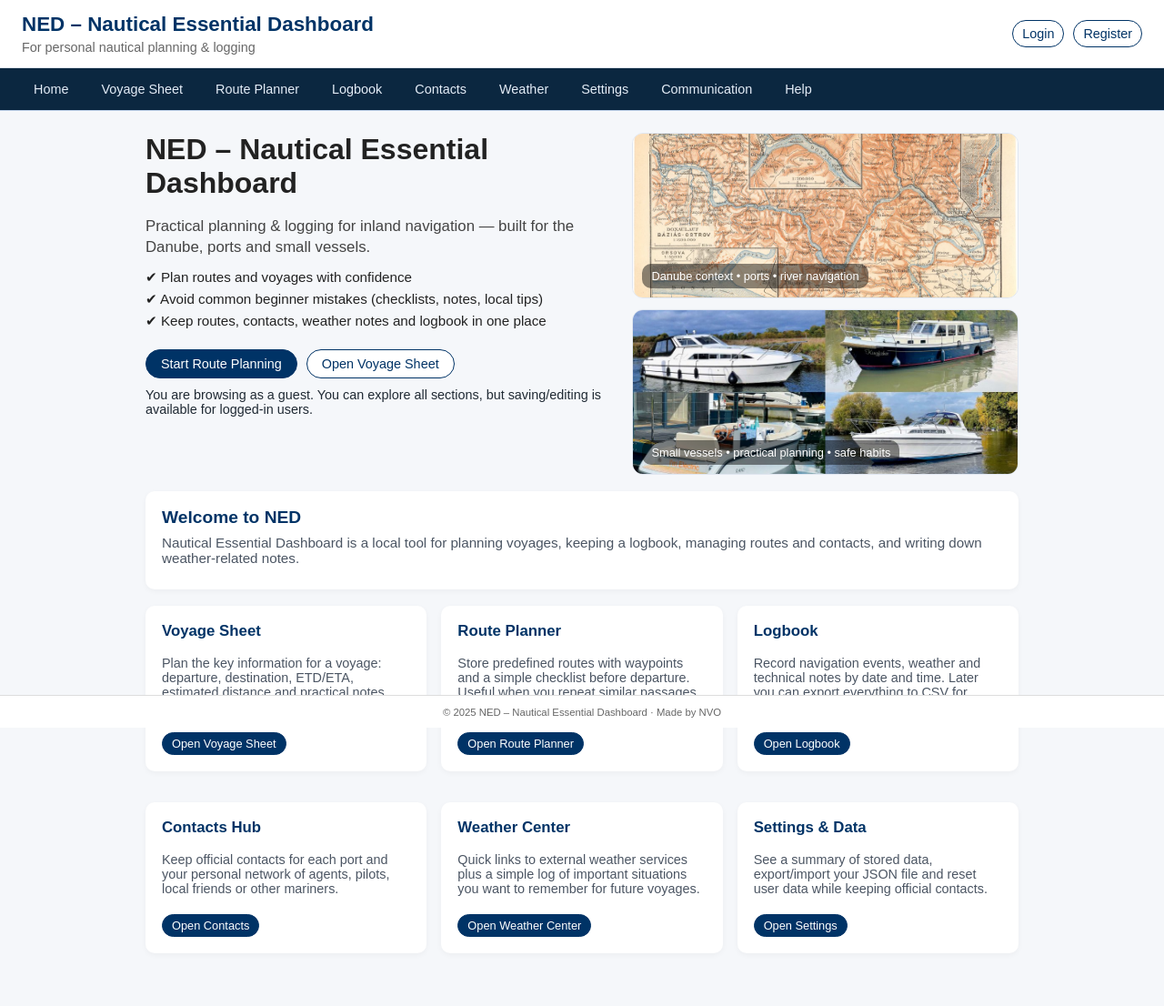
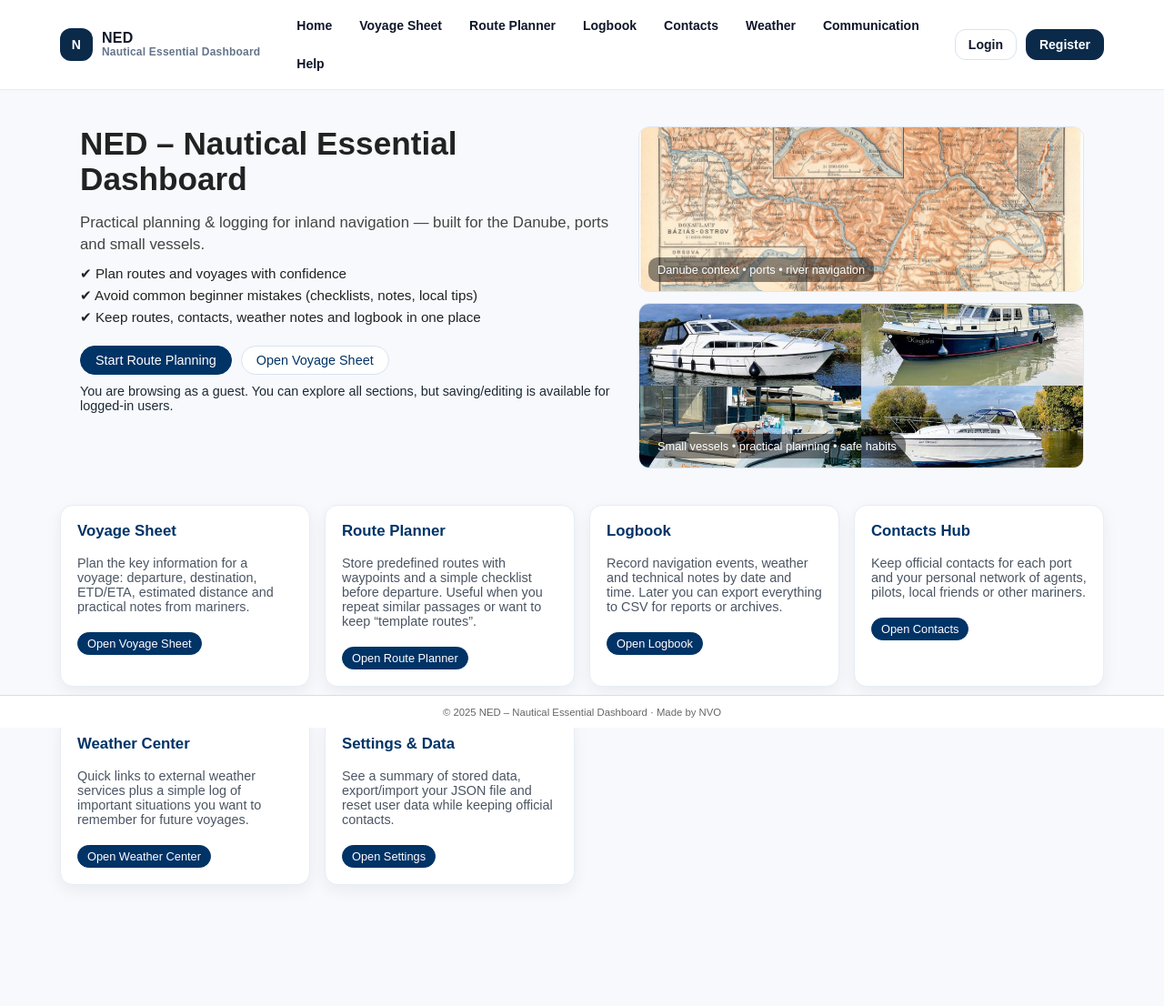
Before and after one commit to NVO01-95/NED-, a Flask app: page / in a window 1280 px wide. Shown: the whole page at 91% size. After the commit the page ends 973 px from the top, so only its background shows below. Run offline with Flask 3, Linux system fonts and the light colour scheme.

Commit message:
Beauty&Style

```diff
--- a/static/style.css
+++ b/static/style.css
@@ -552,3 +552,163 @@
     height: 200px;
   }
 }
+
+/* ---------- TOP NAV (WebWave-like) ---------- */
+.top-nav {
+  position: sticky;
+  top: 0;
+  z-index: 50;
+  background: #fff;
+  border-bottom: 1px solid #e7edf6;
+}
+
+.top-nav-inner {
+  max-width: 1180px;
+  margin: 0 auto;
+  padding: 12px 16px;
+  display: flex;
+  align-items: center;
+  gap: 14px;
+}
+
+.brand {
+  display: flex;
+  align-items: center;
+  gap: 10px;
+  text-decoration: none;
+  color: #0f172a;
+  font-weight: 800;
+  letter-spacing: 0.2px;
+}
+
+.brand-mark {
+  width: 36px;
+  height: 36px;
+  border-radius: 12px;
+  background: #0b2a4a;
+  display: grid;
+  place-items: center;
+  color: #fff;
+  font-weight: 900;
+  font-size: 14px;
+}
+
+.brand-text {
+  display: flex;
+  flex-direction: column;
+  line-height: 1.05;
+}
+.brand-text .title { font-size: 16px; }
+.brand-text .sub { font-size: 12px; color: #64748b; font-weight: 700; }
+
+.nav-links {
+  display: flex;
+  align-items: center;
+  gap: 10px;
+  margin-left: 16px;
+  flex: 1;
+  flex-wrap: wrap;
+}
+
+.nav-links a {
+  text-decoration: none;
+  color: #0f172a;
+  font-weight: 650;
+  font-size: 14px;
+  padding: 8px 10px;
+  border-radius: 12px;
+}
+
+.nav-links a:hover {
+  background: #f1f5f9;
+}
+
+.nav-actions {
+  display: flex;
+  align-items: center;
+  gap: 10px;
+}
+
+.user-chip{
+  font-size: 13px;
+  font-weight: 700;
+  color:#0f172a;
+  background:#f1f5f9;
+  padding: 8px 10px;
+  border-radius: 999px;
+  border: 1px solid #e7edf6;
+}
+
+.btn-nav {
+  display: inline-flex;
+  align-items: center;
+  justify-content: center;
+  padding: 8px 14px;
+  border-radius: 12px;
+  text-decoration: none;
+  font-weight: 800;
+  font-size: 14px;
+  border: 1px solid #d9e3f1;
+  color: #0f172a;
+  background: #fff;
+}
+
+.btn-nav.primary {
+  background: #0b2a4a;
+  color: #fff;
+  border-color: #0b2a4a;
+}
+
+.btn-nav:hover { filter: brightness(0.98); }
+
+/* Mobile: păstrăm doar brand + butoane (simplu, fără JS) */
+@media (max-width: 900px) {
+  .nav-links { display: none; }
+}
+
+/* Optional: să nu fie lipit content-ul de navbar */
+.ned-main{
+  max-width: 1180px;
+  margin: 0 auto;
+  padding: 18px 16px;
+}
+
+/* ----- PAGE BACKGROUND (subtle) ----- */
+body{
+  background: #f7f9fc;
+}
+
+/* make cards pop a bit */
+.ned-card{
+  background: #fff;
+  border: 1px solid #e7edf6;
+  border-radius: 14px;
+  box-shadow: 0 6px 18px rgba(15, 23, 42, 0.06);
+}
+
+/* Home hero spacing */
+.ned-hero{
+  padding: 22px;
+  border-radius: 16px;
+}
+
+/* Make hero title more landing-like */
+.ned-hero-text h1{
+  font-size: 2.2rem;
+  line-height: 1.1;
+}
+
+/* Make small buttons look consistent */
+.btn.btn-secondary{
+  border: 1px solid #d9e3f1;
+  background: #fff;
+}
+
+/* Home grid cards hover */
+.home-grid .home-card{
+  transition: transform 0.12s ease, box-shadow 0.12s ease;
+}
+.home-grid .home-card:hover{
+  transform: translateY(-2px);
+  box-shadow: 0 10px 24px rgba(15, 23, 42, 0.08);
+}
--- a/templates/base.html
+++ b/templates/base.html
@@ -6,42 +6,49 @@
     <link rel="stylesheet" href="{{ url_for('static', filename='style.css') }}">
 </head>
 <body>
-    <header class="ned-header">
-        <div class="ned-header-left">
-            <h1>NED – Nautical Essential Dashboard</h1>
-            <p class="ned-tagline">For personal nautical planning &amp; logging</p>
-        </div>
 
-        <div class="ned-header-right">
-            {% if current_username %}
-                <span class="user-label">
-                    Logged in as {{ current_username }}
+    <!-- Top bar (WebWave-like) -->
+    <header class="top-nav">
+        <div class="top-nav-inner">
+
+            <a class="brand" href="{{ url_for('home') }}">
+                <span class="brand-mark">N</span>
+                <span class="brand-text">
+                    <span class="title">NED</span>
+                    <span class="sub">Nautical Essential Dashboard</span>
                 </span>
-                <a href="{{ url_for('logout') }}" class="nav-link">Logout</a>
-            {% else %}
-                <a href="{{ url_for('login') }}" class="nav-link">Login</a>
-                <a href="{{ url_for('register') }}" class="nav-link">Register</a>
-            {% endif %}
-        </div>
-    </header>
+            </a>
 
-    <nav class="ned-nav">
+            <nav class="nav-links">
                 <a href="{{ url_for('home') }}">Home</a>
                 <a href="{{ url_for('voyage_sheet') }}">Voyage Sheet</a>
                 <a href="{{ url_for('route_planner') }}">Route Planner</a>
                 <a href="{{ url_for('logbook') }}">Logbook</a>
                 <a href="{{ url_for('contacts') }}">Contacts</a>
                 <a href="{{ url_for('weather') }}">Weather</a>
+
+                {% if current_username %}
                     <a href="{{ url_for('settings') }}">Settings</a>
+                {% endif %}
+
                 <a href="{{ url_for('communication') }}">Communication</a>
                 <a href="{{ url_for('help_page') }}">Help</a>
-        <!-- <a href="{{ url_for('route_planner') }}">Chat</a> -->
-
-
             </nav>
 
+            <div class="nav-actions">
+                {% if current_username %}
+                    <span class="user-chip">Hi, {{ current_username }}</span>
+                    <a href="{{ url_for('logout') }}" class="btn-nav">Logout</a>
+                {% else %}
+                    <a href="{{ url_for('login') }}" class="btn-nav">Login</a>
+                    <a href="{{ url_for('register') }}" class="btn-nav primary">Register</a>
+                {% endif %}
+            </div>
+
+        </div>
+    </header>
+
     <main class="ned-main">
-
         {% with messages = get_flashed_messages(with_categories=true) %}
             {% if messages %}
                 <div class="flash-wrap">
--- a/templates/index.html
+++ b/templates/index.html
@@ -47,13 +47,6 @@
 </section>
 
 {# ---------------- ORIGINAL INTRO (kept, but smaller) ---------------- #}
-<section class="ned-card home-hero">
-  <h2>Welcome to NED</h2>
-  <p>
-    Nautical Essential Dashboard is a local tool for planning voyages,
-    keeping a logbook, managing routes and contacts, and writing down weather-related notes.
-  </p>
-</section>
 
 {% if summary %}
 <section class="home-stats">
```
Lines whose indentation alone changed are shown as unchanged.
